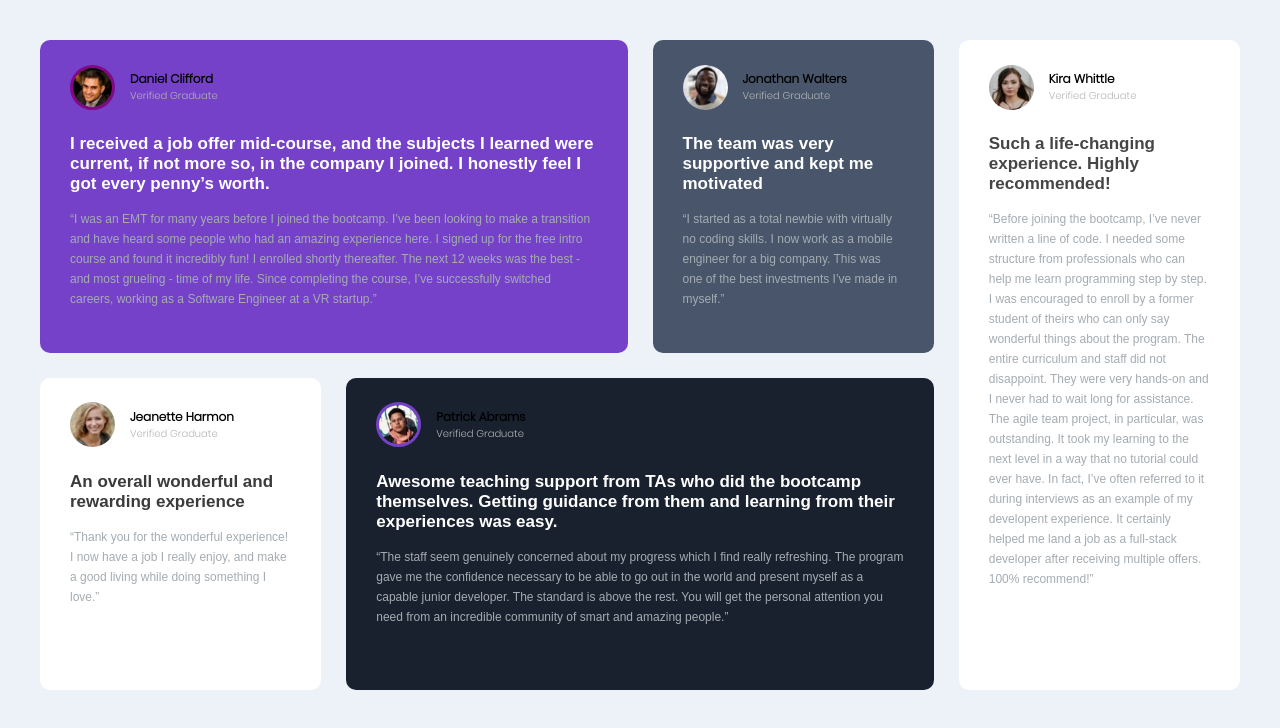
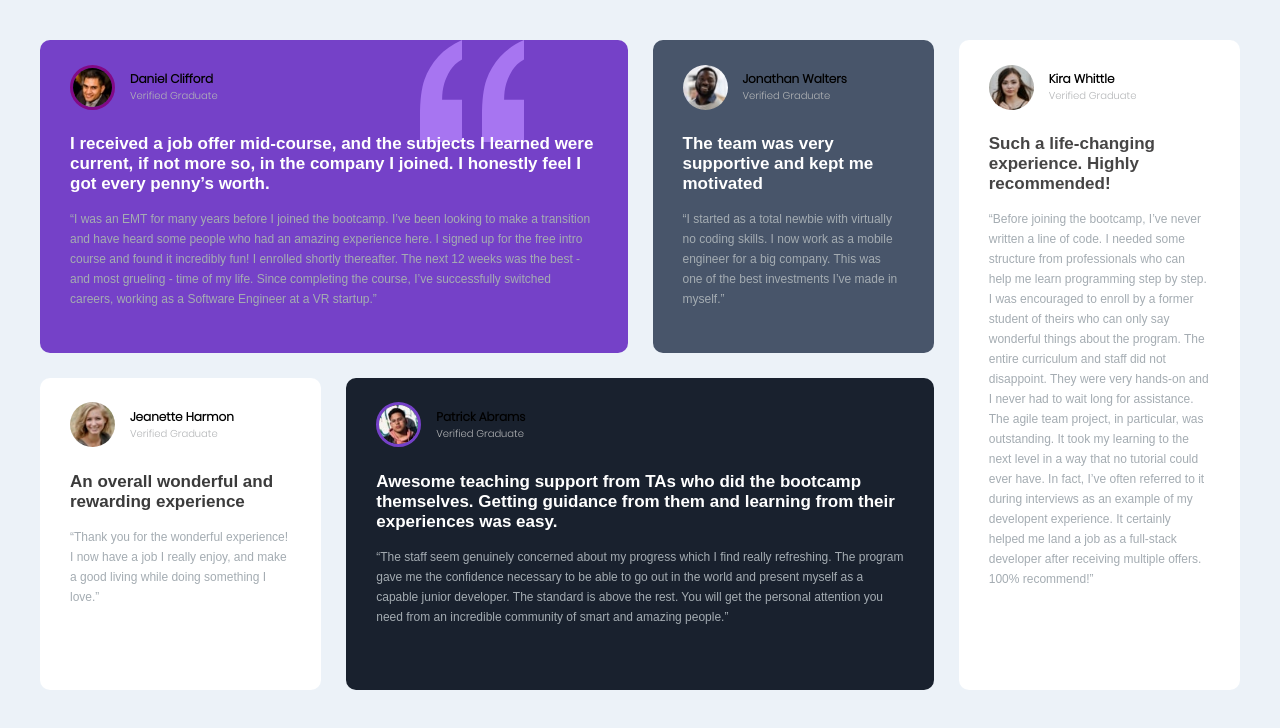
Before and after one commit to DavidRia868/Seccion-Grid-Css, a plain HTML site: page index.html in a window 1280 px wide. Drawn offline with Linux system fonts and the light colour scheme.

Commit message:
Cambios en archivo css

```diff
--- a/style.css
+++ b/style.css
@@ -62,7 +62,10 @@ body {
 
 .content-tex1 {
   grid-column: 1/3;
+  background-image: url(images/bg-pattern-quotation.svg);
+  background-repeat: no-repeat;
 
+  background-position-x: 380px;
   background-color: var(--color-violet);
   height: auto;
 }
```
